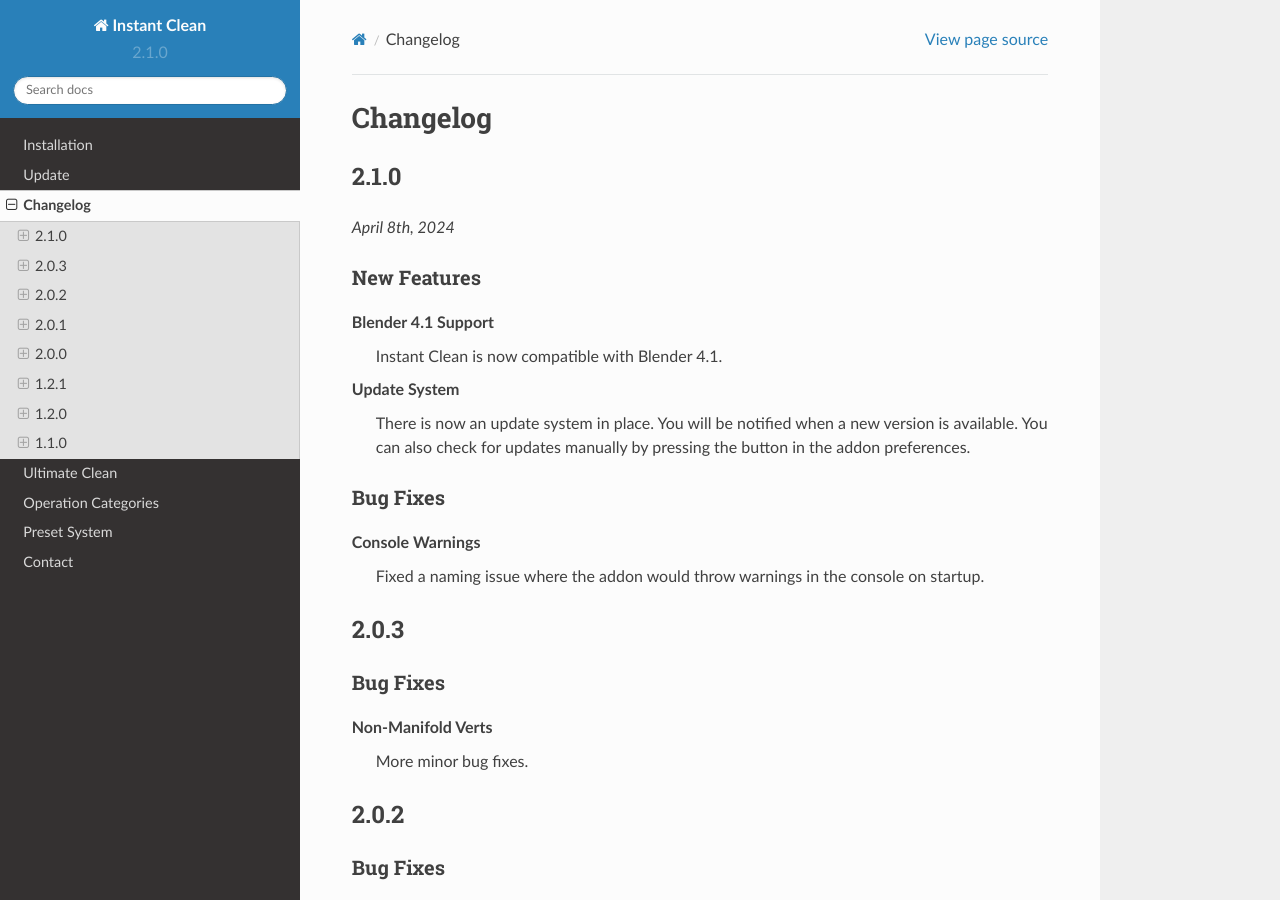
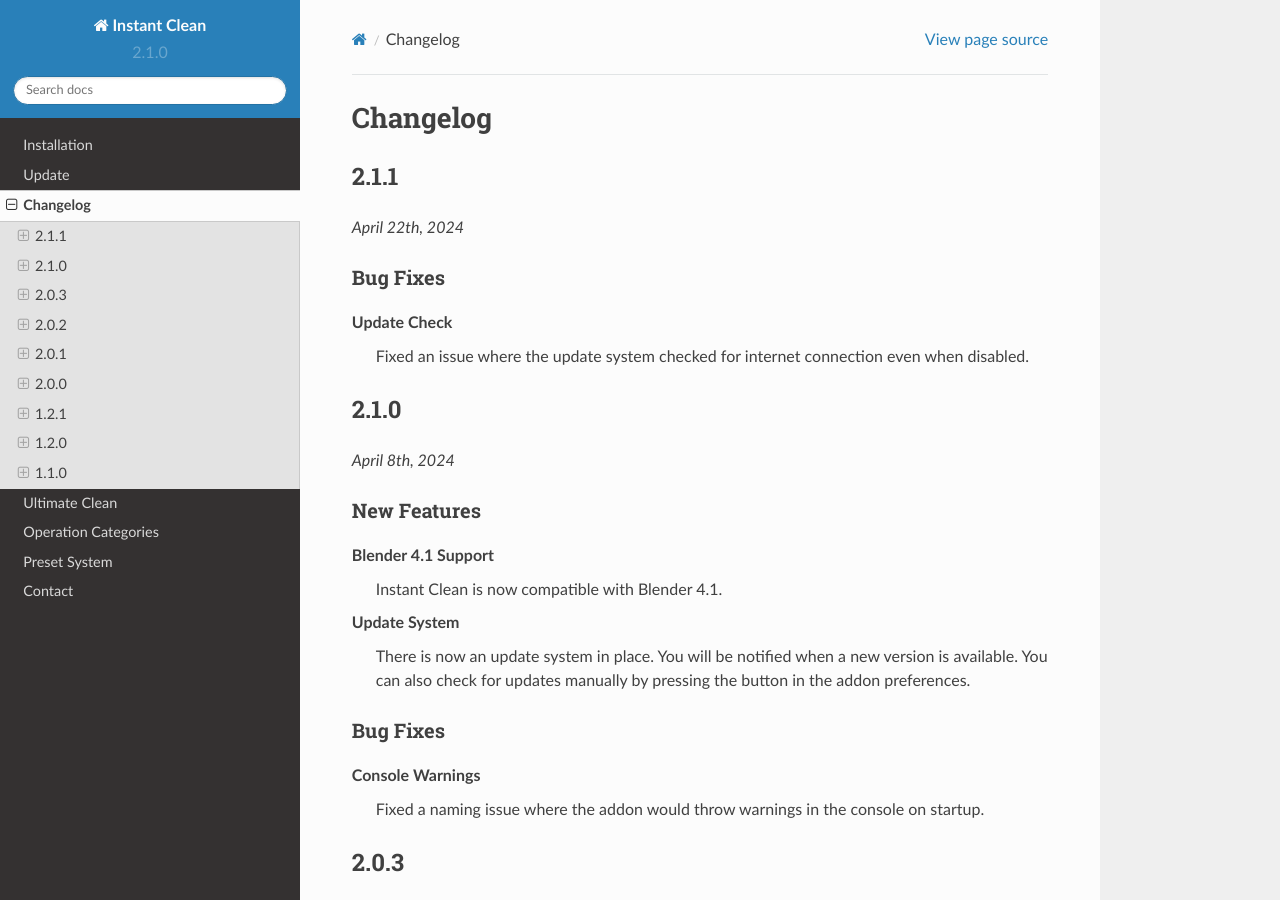
Before and after one commit to rubenmesserschmidt/Instant-Clean_docs, a Sphinx documentation site: the page built from docs/source/changelog.rst, in a window 1280 px wide and 900 px high. Built offline with Sphinx 7.4.7 and the Read the Docs theme 2.0.0, drawn with Linux system fonts in a browser that asks for light colours.

Commit message:
update 2.1.1

```diff
--- a/docs/source/changelog.rst
+++ b/docs/source/changelog.rst
@@ -1,6 +1,20 @@
 =========
 Changelog
 =========
+
+#####
+2.1.1
+#####
+
+*April 22th, 2024*
+
+*********
+Bug Fixes
+*********
+
+**Update Check**
+    Fixed an issue where the update system checked for internet connection even when disabled.
+
 
 #####
 2.1.0
```
Also changed, not shown: 1 other file.
